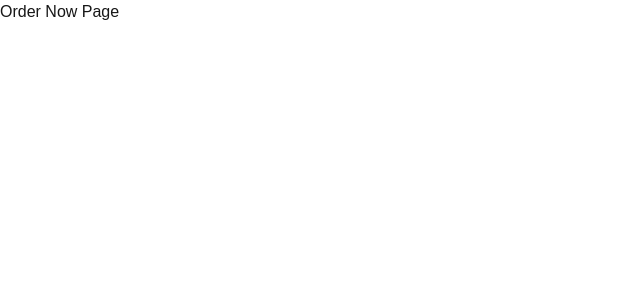
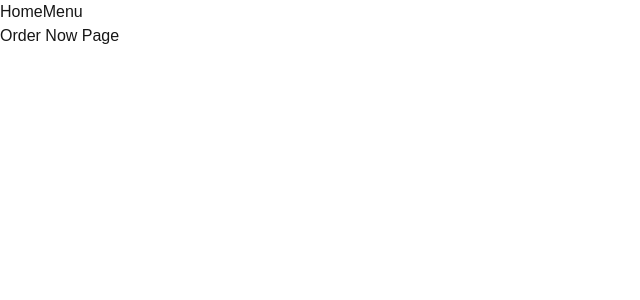
Before and after one commit to TimAaronSharp/bona-fide-pizza, a Next.js app: page /order-now in a window 1280 px wide. Shown: the top 300 px of the page, without its empty margins (0-640 px from the left). Built offline with nearby package versions, Linux system fonts and the light colour scheme.

Commit message:
Created "app/ui/nav/navbar.tsx" currently with basic functionality. Implemented in all route segments.
Created "app/lib/definitions.ts" for type definition exports.

Changed title property in "app/layout.tsx" Metadata. Will likely elaborate with a template for page titles later on.

```diff
--- a/app/layout.tsx
+++ b/app/layout.tsx
@@ -13,7 +13,7 @@ const geistMono = Geist_Mono({
 });
 
 export const metadata: Metadata = {
-  title: "Create Next App",
+  title: "Bona Fide Pizza | Home",
   description: "Generated by create next app",
 };
 
--- /dev/null
+++ b/app/lib/definitions.ts
@@ -0,0 +1,5 @@
+
+export type NavLink = {
+  name: string;
+  href: string;
+}
--- a/app/menu/page.tsx
+++ b/app/menu/page.tsx
@@ -1,9 +1,21 @@
+import { Navbar } from "../ui/nav/navbar"
 
+const navLinks = [
+  {
+    name: "Home",
+    href: "/"
+  },
+  {
+    name: "Order Now",
+    href: "order-now"
+  }
+]
 
 export default function MenuPage() {
   return (
     <>
       <main>
+        <Navbar navLink={navLinks} />
         <h1>Menu Page</h1>
       </main>
     </>
--- a/app/order-now/page.tsx
+++ b/app/order-now/page.tsx
@@ -1,9 +1,22 @@
+import { Navbar } from "../ui/nav/navbar"
 
+
+const navLinks = [
+  {
+    name: "Home",
+    href: "/"
+  },
+  {
+    name: "Menu",
+    href: "/menu"
+  }
+]
 
 export default function OrderNowPage() {
   return (
     <>
       <main>
+        <Navbar navLink={navLinks} />
         <h1>Order Now Page</h1>
       </main>
     </>
--- a/app/page.tsx
+++ b/app/page.tsx
@@ -1,9 +1,22 @@
-import Image from "next/image";
+import { Navbar } from "./ui/nav/navbar";
+
+
+const navLinks = [
+  {
+    name: "Menu",
+    href: "/menu"
+  },
+  {
+    name: "Order Now",
+    href: "/order-now"
+  }
+]
 
 export default function Home() {
   return (
     <>
       <main>
+        <Navbar navLink={navLinks} />
         <h1>Home Page</h1>
       </main>
     </>
--- /dev/null
+++ b/app/ui/nav/navbar.tsx
@@ -0,0 +1,14 @@
+import type { NavLink } from "@/app/lib/definitions"
+import Link from "next/link"
+
+export function Navbar({ navLink }: { navLink: NavLink[] }) {
+  return (
+    <>
+      {navLink.map((link) => {
+        return (
+          <Link key={link.name} href={link.href}>{link.name}</Link>
+        )
+      })}
+    </>
+  )
+}
```
